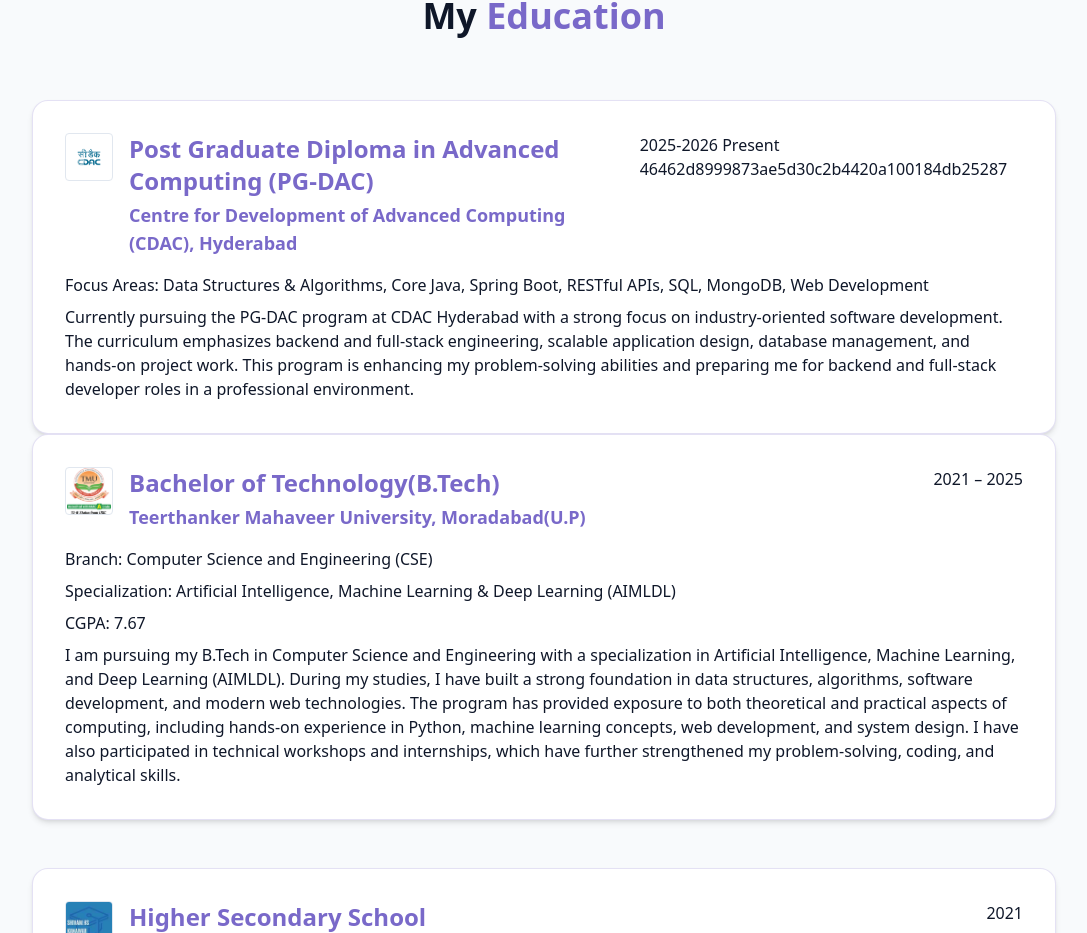
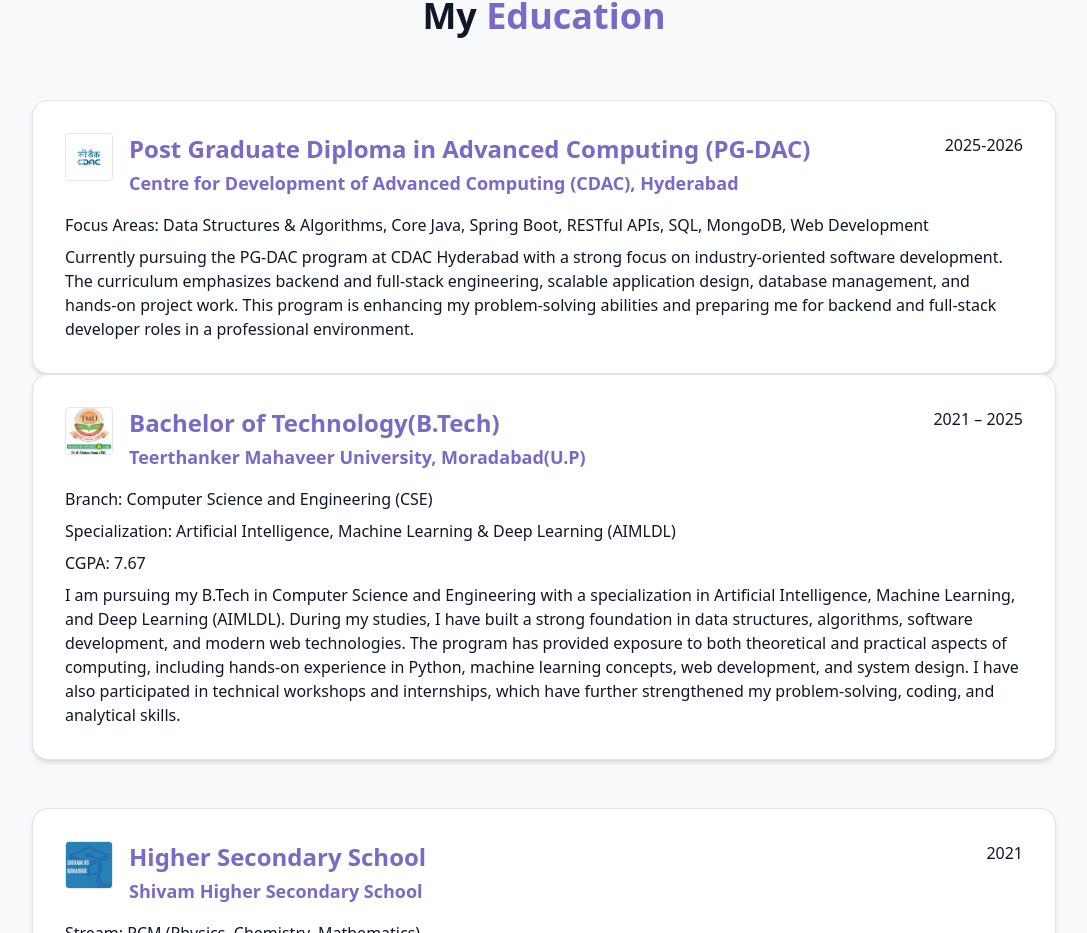
Before and after one commit to anmjain1409/Portfolio, a React (Vite) app: page / in a window 1280 px wide. Shown: the part 4098-5031 px from the top of the page, without its empty margins (96-1183 px from the left). Built offline with nearby package versions, Linux system fonts and the light colour scheme.

Commit message:
merge conflict resolved

```diff
--- a/src/components/EducationSection.jsx
+++ b/src/components/EducationSection.jsx
@@ -29,7 +29,6 @@
             </div>
             <span className="text-sm md:text-base text-muted-foreground font-medium">
               2025-2026
-              Present 46462d8999873ae5d30c2b4420a100184db25287
             </span>
           </div>
 
```
